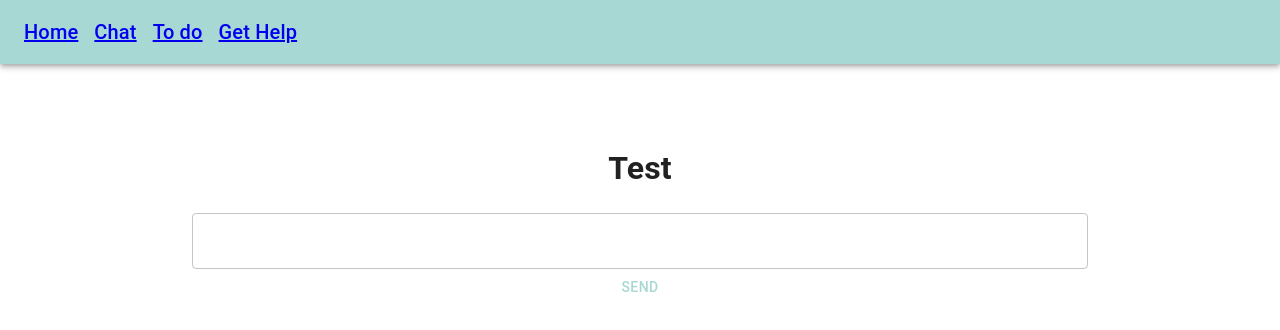
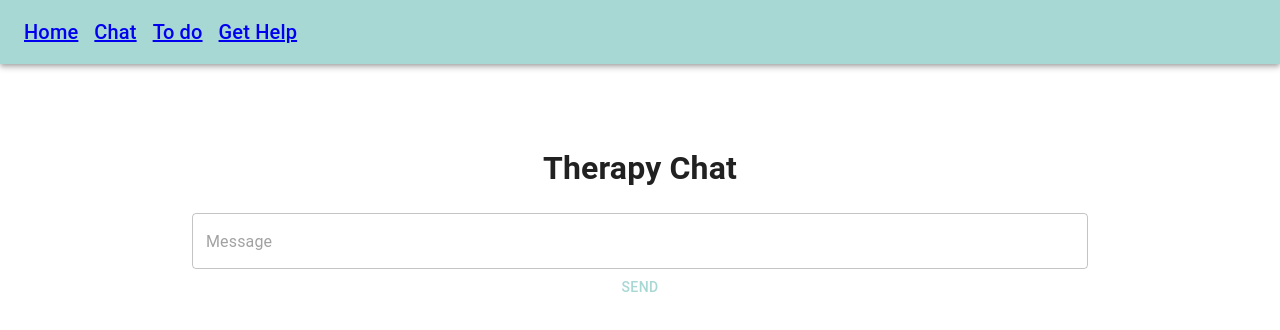
Before and after one commit to Probablymegs/serene-script, a Next.js app in the folder serene-script-nextjs-client/: page /chat in a window 1280 px wide. Shown: the top 330 px of the page. Built offline with nearby package versions, Linux system fonts and the light colour scheme.

Commit message:
made more progress on chat page

```diff
--- a/serene-script-nextjs-client/pages/chat.js
+++ b/serene-script-nextjs-client/pages/chat.js
@@ -1,6 +1,6 @@
 import NavBar from "@/components/NavBar";
 import { getCompletion } from "@/utils/api/gpt4";
-import { Box, TextField, Button, Typography } from "@mui/material";
+import { Box, TextField, Button, Typography, useTheme } from "@mui/material";
 import Head from "next/head";
 import { useState } from "react";
 
@@ -8,6 +8,8 @@ export default function Chat() {
     const [sessionId, setSessionId] = useState(-1);
     const [sessionMessages, setSessionMessages] = useState([]);
     const [userInput, setUserInput] = useState("");
+
+    const theme = useTheme();
 
     const handleSendChat = async () => {
         let userMessage = userInput;
@@ -36,7 +38,7 @@ export default function Chat() {
             </Head>
             <NavBar />
             <Box height={100}>
-                <h1 style={{ textAlign: "center", marginTop: "5rem" }}>Test</h1>
+                <h1 style={{ textAlign: "center", marginTop: "5rem" }}>Therapy Chat</h1>
 
                 {sessionMessages && sessionMessages.length > 0 && (
                     <Box
@@ -44,8 +46,8 @@ export default function Chat() {
                             width: "70%",
                             marginX: "auto",
                             padding: "1rem",
-                            border: "1px solid",
                             borderRadius: "0.25rem",
+                            border: `1px solid ${theme.palette.grey[400]}`
                         }}
                     >
                         {sessionMessages.map((sessionMessage) => {
@@ -60,12 +62,13 @@ export default function Chat() {
                     </Box>
                 )}
 
-                <div style={{ display: "flex", justifyContent: "center" }}>
+                <div style={{ display: "flex", justifyContent: "center", marginTop: "1rem" }}>
                     <TextField
                         value={userInput}
                         onChange={(event) => setUserInput(event.target.value)}
                         multiline
                         sx={{ width: "70%" }}
+                        placeholder="Message"
                     />
                 </div>
                 <div style={{ display: "flex", justifyContent: "center" }}>
```
